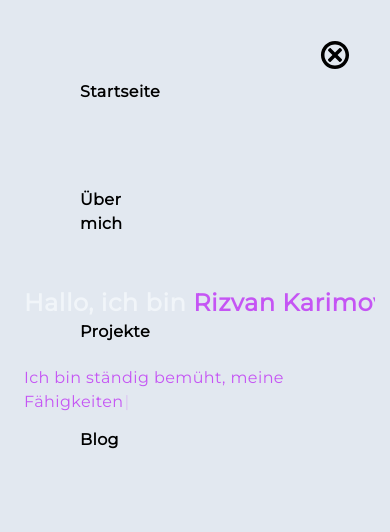
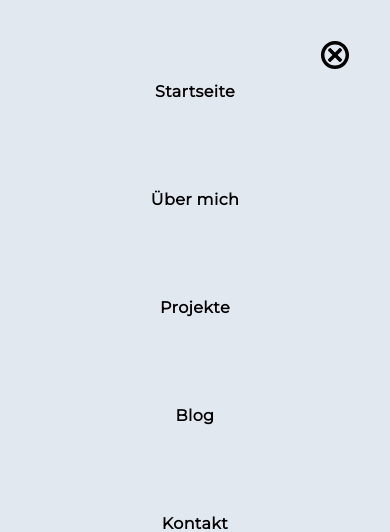
Before and after one commit to rizvan555/My_Portfolio, a React (Create React App) app: page / in a window 390 px wide. Both pictures are taken after a click on the button 335 px from the left and 35 px from the top of the page. Shown: the top 532 px of the page. Built offline with nearby package versions, Linux system fonts and the light colour scheme.

Commit message:
changed structur responsive design

```diff
--- a/src/components/Header.tsx
+++ b/src/components/Header.tsx
@@ -38,7 +38,7 @@ function Header({
           <select
             value={language ? 'DE' : 'EN'}
             onChange={() => setLanguage(!language)}
-            className=" text-slate-500 text-[12px] bg-slate-300 md:w-16 w-6 rounded-full border-[#ce5ef8] px-3 py-1"
+            className=" text-slate-500 text-[12px] bg-slate-300 md:w-16 w-16 rounded-full border-[#ce5ef8] px-3 py-1"
           >
             <option value="DE">DE 🇩🇪</option>
             <option value="EN">EN 🇬🇧</option>
--- a/src/components/Navbar.tsx
+++ b/src/components/Navbar.tsx
@@ -1,7 +1,7 @@
-import React from "react";
-import de from "../components/de.json";
-import eng from "../components/eng.json";
-import { GiCancel } from "react-icons/gi";
+import React from 'react';
+import de from '../components/de.json';
+import eng from '../components/eng.json';
+import { GiCancel } from 'react-icons/gi';
 
 interface NavbarProps {
   language: boolean;
@@ -13,57 +13,57 @@ function Navbar({ language, hamburger, setHamburger }: NavbarProps) {
   const handleScrollHome = () => {
     window.scrollTo({
       top: 0,
-      behavior: "smooth",
+      behavior: 'smooth',
     });
   };
   const handleScrollAbout = () => {
     window.scrollTo({
       top: window.innerHeight,
-      behavior: "smooth",
+      behavior: 'smooth',
     });
   };
   const handleScrollAboutDe = () => {
     window.scrollTo({
       top: window.innerHeight,
-      behavior: "smooth",
+      behavior: 'smooth',
     });
   };
   const handleScrollProjectsEng = () => {
     window.scrollTo({
       top: 4400,
-      behavior: "smooth",
+      behavior: 'smooth',
     });
   };
   const handleScrollProjectsde = () => {
     window.scrollTo({
       top: 4300,
-      behavior: "smooth",
+      behavior: 'smooth',
     });
   };
   const handleScrollBlogEng = () => {
     window.scrollTo({
       top: 3650,
-      behavior: "smooth",
+      behavior: 'smooth',
     });
   };
   const handleScrollBlogDe = () => {
     window.scrollTo({
       top: 3600,
-      behavior: "smooth",
+      behavior: 'smooth',
     });
   };
   const handleScrollContact = () => {
     window.scrollTo({
       top: document.body.scrollHeight,
-      behavior: "smooth",
+      behavior: 'smooth',
     });
   };
 
   return (
     <ul
       className={`md:flex grid grid-cols-1 md:static absolute top-0 right-0 md:p-0 p-20 md:gap-10 gap-20 text-center typewrite ${
-        hamburger ? "block" : "hidden"
-      }  md:bg-transparent bg-slate-200 w-full md:text-white text-black cursor-pointer md:animate__animated animate__lightSpeedInRight transition-all`}
+        hamburger ? 'block' : 'hidden'
+      } z-50 leading-0 md:bg-transparent bg-slate-200 w-full md:text-white text-black cursor-pointer md:animate__animated animate__lightSpeedInRight transition-all`}
     >
       <button
         className="absolute top-10 right-10 "
@@ -73,37 +73,37 @@ function Navbar({ language, hamburger, setHamburger }: NavbarProps) {
       </button>
       {language
         ? eng.navbar.map((nav, index) => {
-            if (nav === "About" || nav === "Über mich") {
+            if (nav === 'About' || nav === 'Über mich') {
               return (
                 <li
                   key={index}
-                  className=" hvr-outline-in w-[8vw] transition-all pb-1 hover:text-white tracking-wide"
+                  className=" hvr-outline-in md:w-[8vw] transition-all pb-1 hover:text-white tracking-wide"
                   onClick={handleScrollAbout}
                 >
                   {nav}
                 </li>
               );
-            } else if (nav === "Projects" || nav === "Projekte") {
+            } else if (nav === 'Projects' || nav === 'Projekte') {
               return (
                 <li
                   key={index}
-                  className=" tracking-wide hvr-outline-in pb-1 hover:text-white w-[6vw]"
+                  className=" tracking-wide hvr-outline-in pb-1 hover:text-white md:w-[6vw]"
                   onClick={handleScrollProjectsEng}
                 >
                   {nav}
                 </li>
               );
-            } else if (nav === "Blog") {
+            } else if (nav === 'Blog') {
               return (
                 <li
                   key={index}
-                  className=" tracking-wide hvr-outline-in pb-1 hover:text-white w-[5vw]"
+                  className=" tracking-wide hvr-outline-in pb-1 hover:text-white md:w-[5vw]"
                   onClick={handleScrollBlogEng}
                 >
                   {nav}
                 </li>
               );
-            } else if (nav === "Contact" || nav === "Kontakt") {
+            } else if (nav === 'Contact' || nav === 'Kontakt') {
               return (
                 <li
                   key={index}
@@ -113,11 +113,11 @@ function Navbar({ language, hamburger, setHamburger }: NavbarProps) {
                   {nav}
                 </li>
               );
-            } else if (nav === "Home" || nav === "Startseite") {
+            } else if (nav === 'Home' || nav === 'Startseite') {
               return (
                 <li
                   key={index}
-                  className=" tracking-wide hvr-outline-in pb-1 hover:text-white w-[7vw]"
+                  className=" tracking-wide hvr-outline-in pb-1 hover:text-white md:w-[7vw]"
                   onClick={handleScrollHome}
                 >
                   {nav}
@@ -135,7 +135,7 @@ function Navbar({ language, hamburger, setHamburger }: NavbarProps) {
             }
           })
         : de.navbar.map((nav, index) => {
-            if (nav === "About" || nav === "Über mich") {
+            if (nav === 'About' || nav === 'Über mich') {
               return (
                 <li
                   key={index}
@@ -145,7 +145,7 @@ function Navbar({ language, hamburger, setHamburger }: NavbarProps) {
                   {nav}
                 </li>
               );
-            } else if (nav === "Projects" || nav === "Projekte") {
+            } else if (nav === 'Projects' || nav === 'Projekte') {
               return (
                 <li
                   key={index}
@@ -155,7 +155,7 @@ function Navbar({ language, hamburger, setHamburger }: NavbarProps) {
                   {nav}
                 </li>
               );
-            } else if (nav === "Blog") {
+            } else if (nav === 'Blog') {
               return (
                 <li
                   key={index}
@@ -165,7 +165,7 @@ function Navbar({ language, hamburger, setHamburger }: NavbarProps) {
                   {nav}
                 </li>
               );
-            } else if (nav === "Contact" || nav === "Kontakt") {
+            } else if (nav === 'Contact' || nav === 'Kontakt') {
               return (
                 <li
                   key={index}
@@ -175,7 +175,7 @@ function Navbar({ language, hamburger, setHamburger }: NavbarProps) {
                   {nav}
                 </li>
               );
-            } else if (nav === "Home" || nav === "Startseite") {
+            } else if (nav === 'Home' || nav === 'Startseite') {
               return (
                 <li
                   key={index}
--- a/src/components/TypeWrite.tsx
+++ b/src/components/TypeWrite.tsx
@@ -10,12 +10,14 @@ interface TypeWriteProps {
 function TypeWrite({ language }: TypeWriteProps) {
   return (
     <main className="flex relative typewrite ">
-      <section className=" md:w-[65vw] w-[90vw] md:mt-[38vh] my-44 md:ml-12 ml-6">
-        <h1 className="md:text-5xl w-full text-2xl md:mb-8 mb-0 mt-10 text-slate-200/100 font-serif tracking-wide animate__animated overflow-hidden border-r-orange-500 whitespace-nowrap flex gap-4 h-20">
-          <p className="text-[#c555f4] ">
-            <span className="text-slate-100 typewrite font-bold">{language ? eng.me : de.me}</span>
+      <section className=" md:w-[65vw] w-[80vw] md:mt-[38vh] my-44  ml-12">
+        <h1 className="md:text-5xl w-full text-4xl md:mb-8 mb-0 md:mt-10 mt-0 text-slate-200/100 font-serif tracking-wide animate__animated overflow-hidden border-r-orange-500 whitespace-nowrap flex gap-4 md:h-20 h-36">
+          <p className="text-[#c555f4]">
+            <span className=" md:inline-flex flex text-slate-100 typewrite font-bold flex-wrap md:ml-0 ml-6">
+              {language ? eng.me : de.me}
+            </span>
             &nbsp;
-            <span className="text-[#c555f4] typewrite font-bold">
+            <span className="md:inline-flex flex text-[#c555f4] typewrite font-bold  md:flex-nowrap flex-wrap">
               {language ? eng.me1 : de.me1}
             </span>
           </p>
@@ -28,7 +30,7 @@ function TypeWrite({ language }: TypeWriteProps) {
             }}
           />
         </h1>
-        <h3 className="mb-11 md:text-[18px] text-base font-light tracking-wide md:w-[60vw] text-[#c555f4]">
+        <h3 className="mb-11 md:text-[18px] text-base font-light tracking-wide md:w-[60vw] w-[40wv] text-[#c555f4]">
           <Typewriter
             options={{
               strings: [
@@ -43,7 +45,7 @@ function TypeWrite({ language }: TypeWriteProps) {
           />
         </h3>
         <div className="md:absolute bottom-10 right-0 md:block hidden">
-          <img src={myNewPhoto} alt="myPhoto5" width={450} height={450} />
+          <img src={myNewPhoto} alt="myPhoto5" width={400} height={400} />
         </div>
       </section>
     </main>
```
